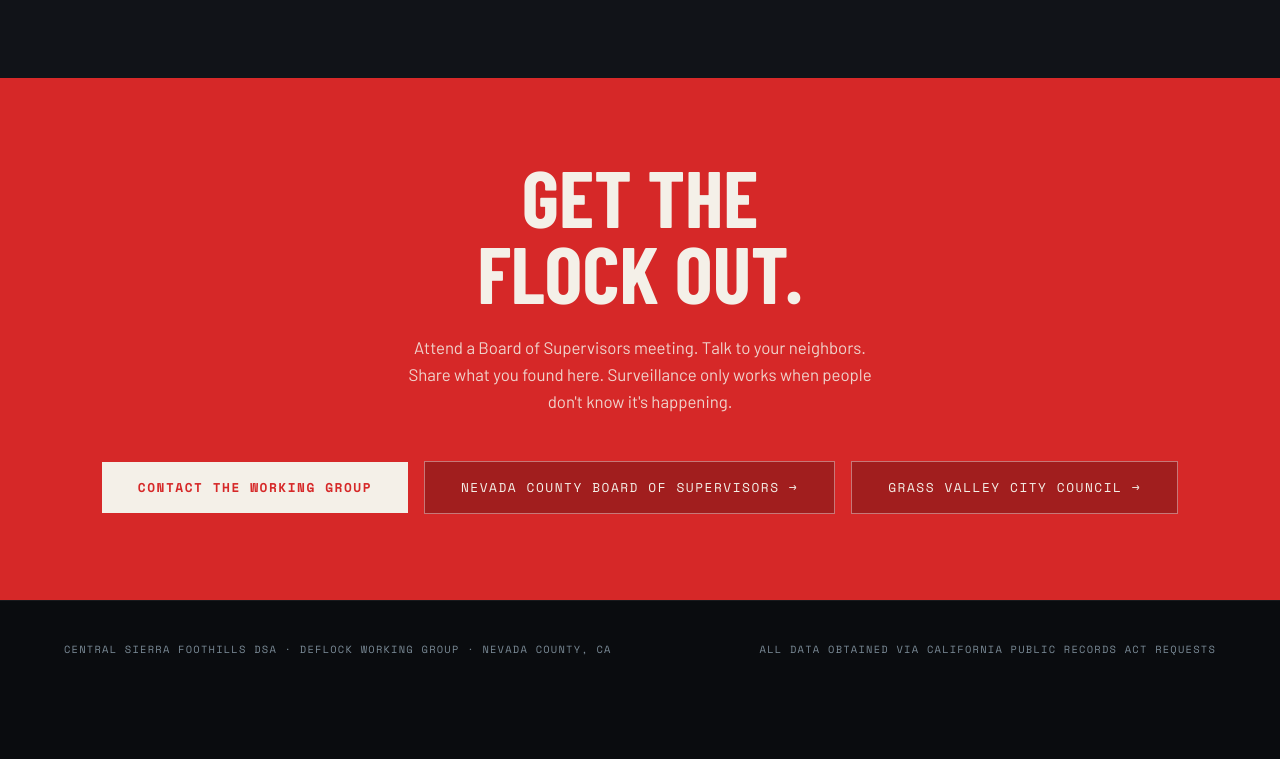
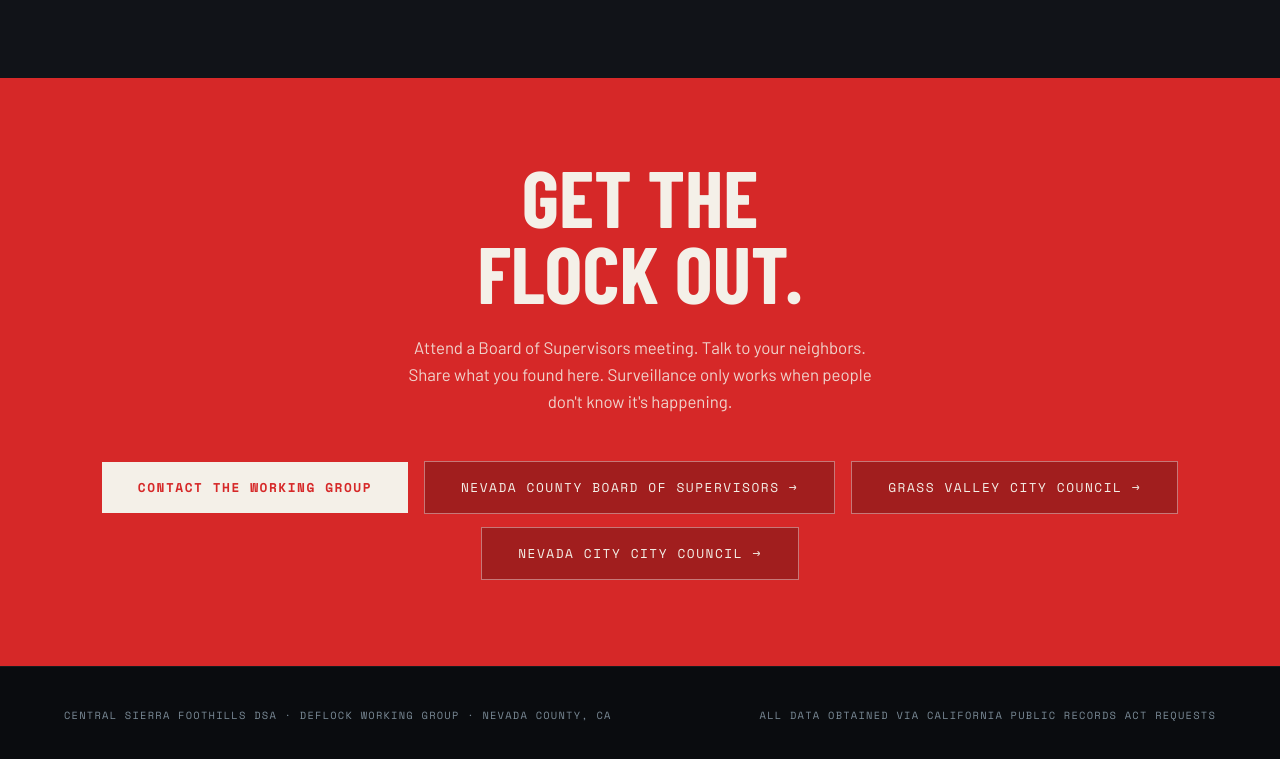
Before and after one commit to Central-Sierra-Foothills-DSA/DeflockNC, a website: page index.html in a window 1280 px wide. Shown: the part 6234-6993 px from the top of the page. Before the commit the page ends 6931 px from the top, so only its background shows below. Drawn offline with nearby package versions, Linux system fonts and the light colour scheme; a web font is replaced by a local one.

Commit message:
Add Nevada City City Council link to action section
Co-Authored-By: Claude Sonnet 4.6 <noreply@anthropic.com>

```diff
--- a/index.html
+++ b/index.html
@@ -334,6 +334,13 @@
           rel="noopener"
           >Grass Valley City Council →</a
         >
+        <a
+          class="btn-dark"
+          href="https://www.nevadacityca.gov/248/City-Council"
+          target="_blank"
+          rel="noopener"
+          >Nevada City City Council →</a
+        >
       </div>
     </section>
 
```
